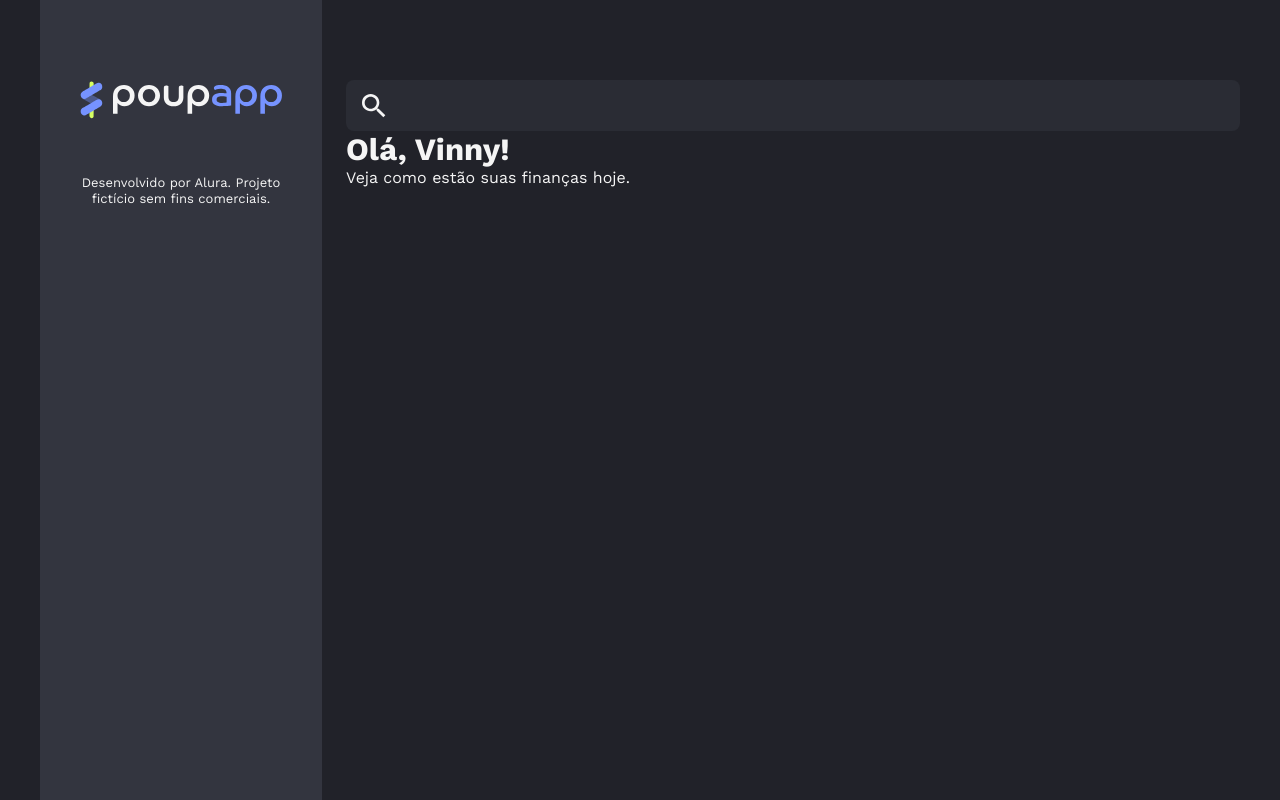
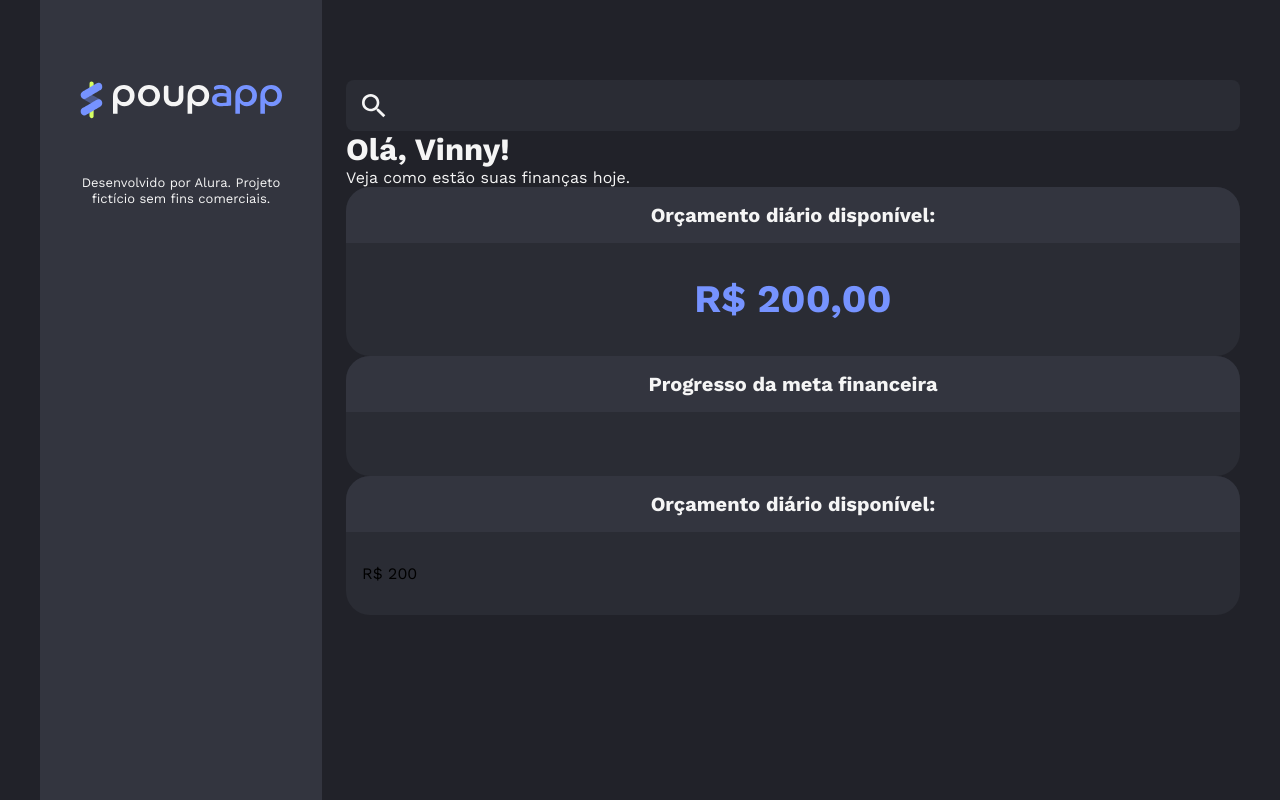
Before and after one commit to luPatricia/React-JSX, a React (Vite) app: page / in a window 1280 px wide. Built offline with nearby package versions, Linux system fonts and the light colour scheme.

Commit message:
Criação do icon Number de dinheiro

```diff
--- a/src/App.jsx
+++ b/src/App.jsx
@@ -3,6 +3,9 @@
 import { Main } from './components/Main'
 import { SearchInput } from './components/SearchInput'
 import { Typography } from './components/Typography'
+
+import Card from './components/Card'
+import { Dailybudget } from './components/DailyBudget'
 
 
 function App() {
@@ -23,6 +26,42 @@
           </Typography>
         </div>
 
+      <section>
+            <Card>
+                <Card.Header>
+                       Orçamento diário disponível:
+                 </Card.Header>
+
+                 <Card.Body>
+                    <Dailybudget value={200}/>
+                 </Card.Body>
+            </Card>
+
+            <Card>
+                 <Card.Header>
+                       Progresso da meta financeira
+                 </Card.Header>
+
+                 <Card.Body>
+
+                 </Card.Body>
+            </Card>
+
+            <Card>
+                 <Card.Header>
+                       Orçamento diário disponível:
+                 </Card.Header>
+
+                 <Card.Body>
+                   R$ 200
+                 </Card.Body>
+            </Card>
+
+
+
+      </section>
+
+
 
       </Main>
     </Container>
--- /dev/null
+++ b/src/components/Card/card.module.css
@@ -0,0 +1,23 @@
+.card{
+    border-radius: 24px;
+    background-color: var(--neutral-surface);
+
+}
+
+.header{
+  background-color: var(--neutral-header);
+  padding: 16px;
+  color: var(--neutral-text);
+  text-align: center;
+  border-top-left-radius: 24px;
+  border-top-right-radius: 24px;
+  line-height: 120%;
+  font-size:20px ;
+  font-weight: 700;
+
+}
+
+.body{
+   padding: 32px 16px;
+
+}
--- /dev/null
+++ b/src/components/Card/index.jsx
@@ -0,0 +1,37 @@
+import styles from './card.module.css'
+
+ const Card = ({children}) => {
+
+    return (
+        <div className={styles.card}>
+              {children}
+        </div>
+    )
+}
+
+export const CardHeader = ({children}) => {
+
+    return (
+        <div className={styles.header}>
+              {children}
+        </div>
+    )
+}
+
+export const CardBody = ({children}) => {
+
+    return (
+        <div className={styles.body}>
+              {children}
+        </div>
+    )
+}
+
+
+Card.Header = CardHeader
+Card.Body = CardBody
+
+
+
+
+export default Card
--- /dev/null
+++ b/src/components/DailyBudget/dailybudget.module.css
@@ -0,0 +1,9 @@
+.dailybudget{
+    color: var(--primary-highlight);
+    font-weight: 700;
+    line-height: 125%;
+    font-size: 39px;
+    margin: 0;
+    text-align: center;
+
+}
--- /dev/null
+++ b/src/components/DailyBudget/index.jsx
@@ -0,0 +1,12 @@
+import styles from './dailybudget.module.css'
+
+const formater = new Intl.NumberFormat("pt-BR", { style: "currency", currency: "BRL" })
+
+export const Dailybudget = ({ value }) =>{
+   return (
+      <p className={styles.dailybudget}>
+          {formater.format(value)}
+      </p>
+   )
+
+}
```
